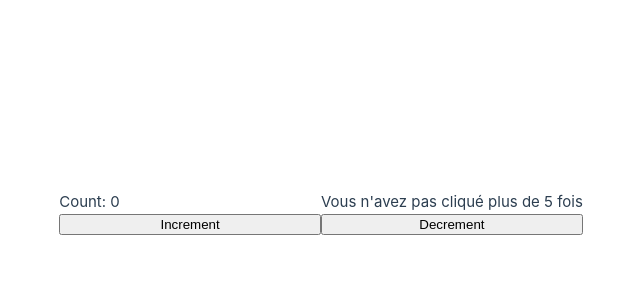
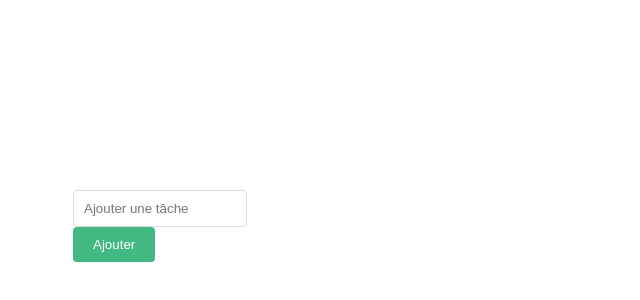
Before and after one commit to audricfullhardt/vue-journey, a Vue app: page / in a window 1280 px wide. Shown: the part 188-488 px from the top of the page, without its empty margins (319-959 px from the left). Built offline with nearby package versions, Linux system fonts and the light colour scheme.

Commit message:
new todo list

```diff
--- a/src/App.vue
+++ b/src/App.vue
@@ -1,12 +1,84 @@
 <template>
-    <p>Count: {{ count }}</p>
-    <div v-if="count > 5">Bravo vous avez cliqué plus de 5 fois</div>
-    <div v-else>Vous n'avez pas cliqué plus de 5 fois</div>
-    <button @click="count++">Increment</button>
-    <button @click="count--">Decrement</button>
+    <div>
+        <h1>Todo List</h1>
+        <input type="text" v-model="newTodo" placeholder="Ajouter une tâche" />
+        <button @click="addTodo">Ajouter</button>
+        <ul>
+            <li v-for="todo in todos" :key="todo.id">
+                {{ todo.text }}
+                <button @click="deleteTodo(todo.id)">Supprimer</button>
+                <button @click="editTodo(todo.id)">Modifier</button>
+                <input type="text" v-model="todo.text" placeholder="Modifier la tâche" v-if="editingTodoId === todo.id" />
+            </li>
+        </ul>
+    </div>
 </template>
 
 <script setup>
 import { ref } from 'vue'
-const count = ref(0)
+const newTodo = ref('')
+const todos = ref([])
+const editingTodoId = ref(null)
+
+function addTodo() {
+    todos.value.push({ text: newTodo.value })
+    newTodo.value = ''
+}
+function deleteTodo(id) {
+    todos.value = todos.value.filter(todo => todo.id !== id)
+}
+function editTodo(id) {
+    editingTodoId.value = id
+}
 </script>
+
+<style>
+body {
+    font-family: Arial, sans-serif;
+    max-width: 600px;
+    margin: 0 auto;
+    padding: 20px;
+}
+
+h1 {
+    color: white;
+    text-align: center;
+}
+
+input[type="text"] {
+    width: 70%;
+    padding: 10px;
+    margin-right: 10px;
+    border: 1px solid #ddd;
+    border-radius: 4px;
+}
+
+button {
+    padding: 10px 20px;
+    background-color: #42b983;
+    color: white;
+    border: none;
+    border-radius: 4px;
+    cursor: pointer;
+}
+
+button:hover {
+    background-color: #3aa876;
+}
+
+ul {
+    list-style-type: none;
+    padding: 0;
+    margin-top: 20px;
+}
+
+li {
+    padding: 10px;
+    background-color: #f8f9fa;
+    margin-bottom: 8px;
+    border-radius: 4px;
+    border-left: 4px solid #42b983;
+    color: black;
+}
+
+</style>
```
